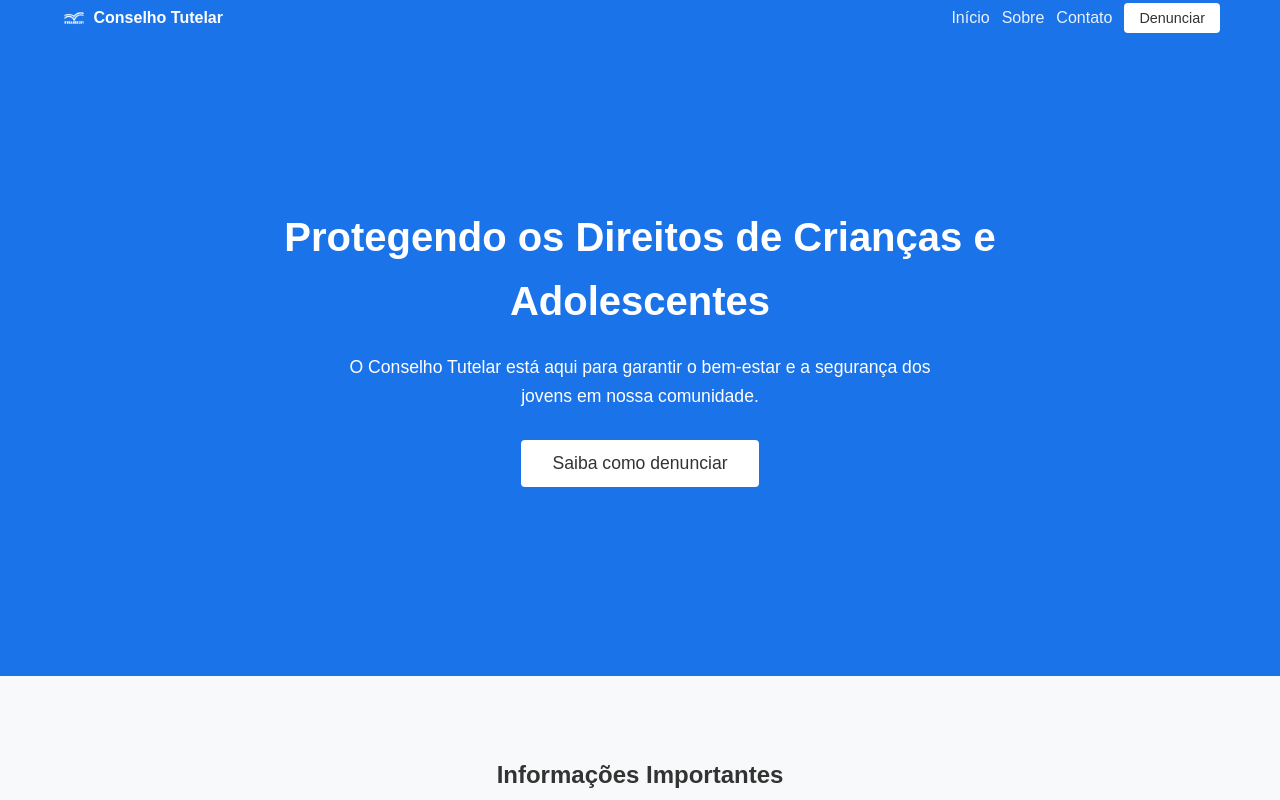
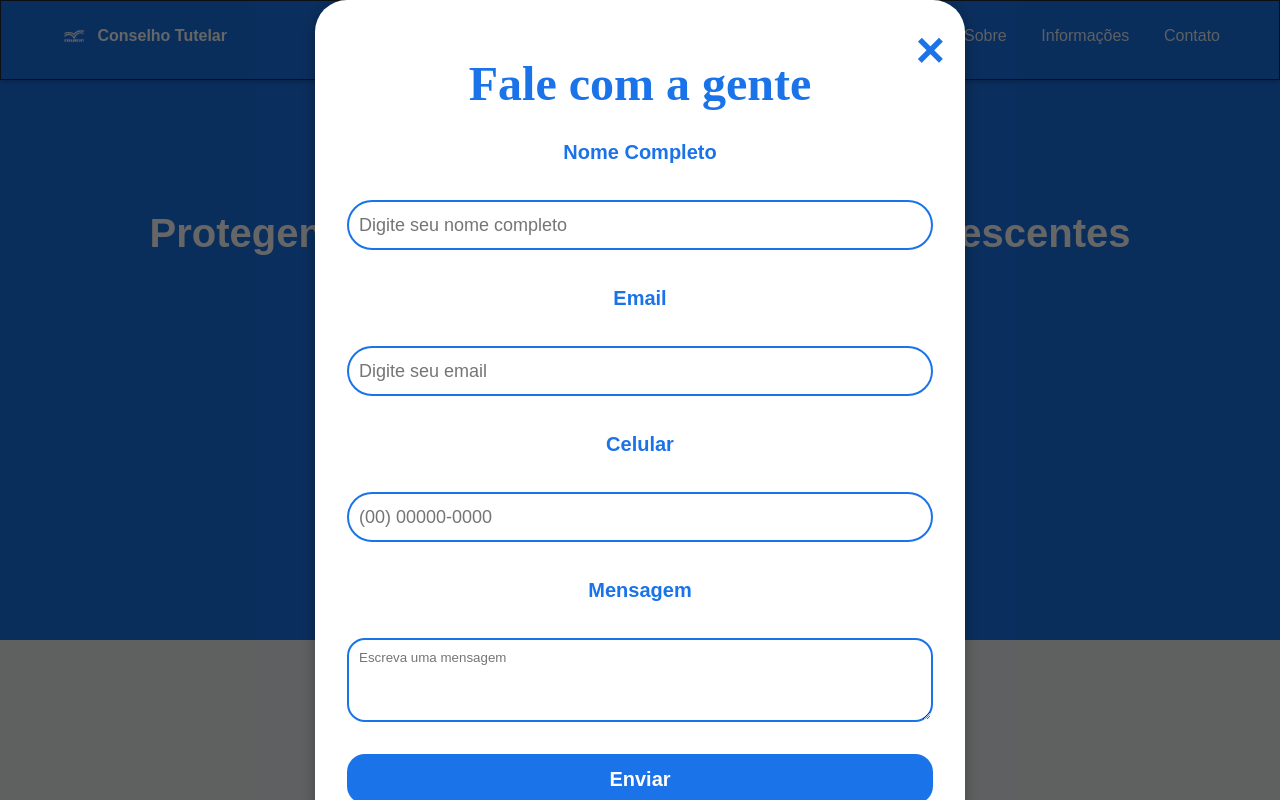
Before and after one commit to vieiradg/Extensao_Conselho_Tutelar, a plain HTML site: page index.html in a window 1280 px wide. Both pictures are taken after a click on the button "Saiba como denunciar". Shown: the top 800 px of the page. Drawn offline with Linux system fonts and the light colour scheme.

Commit message:
att
atualização geral do codico

```diff
--- a/index.html
+++ b/index.html
@@ -3,22 +3,25 @@
 <head>
   <meta charset="UTF-8" />
   <meta name="viewport" content="width=device-width, initial-scale=1.0" />
+  <meta http-equiv="X-UA-Compatible" content="IE=edge" />
+  <meta name="description" content="Site oficial do Conselho Tutelar, oferecendo informações e formas de contato para proteção de crianças e adolescentes." />
+  <link rel="stylesheet" href="style.css" />
   <title>Conselho Tutelar</title>
-  <link rel="stylesheet" href="style.css" />
 </head>
 <body>
 
-  <header>
+  <header id="inicio">
     <div class="container">
       <div class="logo">
-        <img src= "assets/logo.png" alt= "Conselho Tutelar" height="30" />
-        <strong>Conselho Tutelar</strong>
+        <a href="#inicio">
+          <img src= "assets/logo.png" alt= "Conselho Tutelar" height="30" />
+          <strong>Conselho Tutelar</strong>
+        </a>
       </div>
       <nav>
-        <a href="#">Início</a>
-        <a href="#">Sobre</a>
-        <a href="#">Contato</a>
-        <button class="btn-white">Denunciar</button>
+        <a href="#sobre">Sobre</a>
+        <a href="#informacoes">Informações</a>
+        <a href="#contato">Contato</a>
       </nav>
     </div>
   </header>
@@ -27,11 +30,39 @@
     <div class="container center">
       <h1>Protegendo os Direitos de Crianças e Adolescentes</h1>
       <p>O Conselho Tutelar está aqui para garantir o bem-estar e a segurança dos jovens em nossa comunidade.</p>
-      <button class="btn-blue">Saiba como denunciar</button>
+      <button class="open-modal btn-blue" data-modal="modal1">Saiba como denunciar</button>
+      <div id="modal1" class="modal">
+        <div class="modal-content">
+          <span class="close">&times;</span>
+          <h2>Fale com a gente</h2>
+          <form class="modal-form">
+            <label for="nome">Nome Completo</label>
+            <input type="text" id="nome" name="nome" placeholder="Digite seu nome completo" required>
+
+            <label for="email">Email</label>
+            <input type="email" id="email" name="email" placeholder="Digite seu email" required>
+
+            <label for="celular">Celular</label>
+            <input type="tel" id="celular" name="celular" placeholder="(00) 00000-0000" required>
+
+            <label for="mensagem">Mensagem</label>
+            <textarea id="mensagem" name="mensagem" rows="4" placeholder="Escreva uma mensagem" required></textarea>
+
+            <button type="submit">Enviar</button>
+          </form>
+        </div>
+      </div>
     </div>
   </section>
 
-  <section class="info">
+  <section id="sobre" class="sobre">
+    <div class="container center">
+      <h2>Sobre o Conselho Tutelar</h2>
+      <p>O Conselho Tutelar é um órgão permanente e autônomo, não jurisdicional, encarregado pela sociedade de zelar pelo cumprimento dos direitos da criança e do adolescente. Nosso objetivo é garantir que todas as crianças e adolescentes tenham seus direitos respeitados e possam crescer em um ambiente seguro e saudável.</p>
+    </div>
+  </section>
+
+  <section id="informacoes" class="info">
     <div class="container">
       <h2>Informações Importantes</h2>
       <div class="cards">
@@ -57,14 +88,7 @@
     </div>
   </section>
 
-  <section class="sobre">
-    <div class="container center">
-      <h2>Sobre o Conselho Tutelar</h2>
-      <p>O Conselho Tutelar é um órgão permanente e autônomo, não jurisdicional, encarregado pela sociedade de zelar pelo cumprimento dos direitos da criança e do adolescente. Nosso objetivo é garantir que todas as crianças e adolescentes tenham seus direitos respeitados e possam crescer em um ambiente seguro e saudável.</p>
-    </div>
-  </section>
-
-  <section class="contato">
+  <section id="contato" class="contato">
     <div class="container center">
       <h2>Entre em Contato</h2>
       <div class="contato-box">
@@ -80,17 +104,17 @@
       <div class="col">
         <h4>Links Úteis</h4>
         <ul>
-          <li><a href="#">Estatuto da Criança e do Adolescente</a></li>
-          <li><a href="#">Direitos da Criança e do Adolescente</a></li>
-          <li><a href="#">Como Denunciar</a></li>
+          <li><a href="https://www.gov.br/mdh/pt-br/navegue-por-temas/crianca-e-adolescente/publicacoes/eca_mdhc_2024.pdf" target="_blank">Estatuto da Criança e do Adolescente</a></li>
+          <li><a href="https://www.planalto.gov.br/ccivil_03/leis/l8069.htm" target="_blank">Direitos da Criança e do Adolescente</a></li>
+          <li><p target="_blank" class="open-modal" data-modal="modal1">Como Denunciar</p></li>
         </ul>
       </div>
       <div class="col">
         <h4>Menu</h4>
         <ul>
-          <li><a href="#">Início</a></li>
-          <li><a href="#">Sobre</a></li>
-          <li><a href="#">Contato</a></li>
+          <li><a href="#inicio">Início</a></li>
+          <li><a href="#sobre">Sobre</a></li>
+          <li><a href="#contato">Contato</a></li>
         </ul>
       </div>
       <div class="col">
@@ -100,7 +124,7 @@
       <p>Gustavo Marques</p>
       <p>Miguel Ângelo</p>
       <p>Nicolly Almeida</p>
-      <p>Davi Barbosa<p>
+      <p>Davi Barbosa</p>
       <p>Oséias</p>
       </div>
     </div>
@@ -109,6 +133,6 @@
       © 2025 Desenvolvido por alunos da Unisselvi. Todos os direitos reservados
     </div>
   </footer>
-
+  <script src="js/script.js"></script>
 </body>
 </html>
--- /dev/null
+++ b/js/script.js
@@ -0,0 +1,35 @@
+// Abrir modal
+const openModalButtons = document.querySelectorAll('.open-modal');
+const closeButtons = document.querySelectorAll('.close');
+
+openModalButtons.forEach(btn => {
+  btn.addEventListener('click', e => {
+    e.preventDefault();
+    const modalId = btn.getAttribute('data-modal');
+    document.getElementById(modalId).style.display = 'flex';
+  });
+});
+
+// Fechar modal
+closeButtons.forEach(btn => {
+  btn.addEventListener('click', () => {
+    btn.closest('.modal').style.display = 'none';
+  });
+});
+
+// Fechar clicando fora do conteúdo
+window.addEventListener('click', e => {
+  if (e.target.classList.contains('modal')) {
+    e.target.style.display = 'none';
+  }
+});
+
+// Fechar modal ao pressionar "Esc"
+window.addEventListener('keydown', e => {
+  if (e.key === 'Escape') {
+    const openModal = document.querySelector('.modal[style="display: flex;"]');
+    if (openModal) {
+      openModal.style.display = 'none';
+    }
+  }
+});
--- a/style.css
+++ b/style.css
@@ -1,9 +1,10 @@
 /* Reset e estilos globais */
-* {
+*, a {
     margin: 0;
     padding: 0;
     box-sizing: border-box;
     font-family: 'Arial', sans-serif;
+    text-decoration: none;
   }
 
   body {
@@ -26,20 +27,24 @@
     background-color: #1a73e8;
     box-shadow: 0 2px 4px rgba(0,0,0,0.2);
     padding: 3px 0;
-    width: 100%;
-    z-index: 1000;
+    width: 100vw;
+    z-index: 1;
+    border: #1F2937 1px solid;
+    position: fixed;
+    height: 10vh;
   }
 
   header .container {
     display: flex;
     justify-content: space-between;
     align-items: center;
+    width: 100%;
   }
 
-  .logo {
+  .logo a {
     display: flex;
     align-items: center;
-    gap: 6px;
+    gap: 10px;
   }
 
   .logo img {
@@ -53,8 +58,11 @@
 
   nav {
     display: flex;
+    justify-content: space-between;
     align-items: center;
     gap: 12px;
+    height: 8vh;
+    width: 20vw;
   }
 
   nav a {
@@ -126,7 +134,7 @@
   .hero h1 {
     font-size: 2.5rem;
     margin-bottom: 20px;
-    max-width: 800px;
+    max-width: 1300px;
     margin-left: auto;
     margin-right: auto;
   }
@@ -194,7 +202,7 @@
   }
 
   .card .subtitle {
-    color: #666;
+    color: #667;
     font-weight: 500;
     margin-bottom: 15px;
   }
@@ -220,7 +228,7 @@
   .sobre p {
     max-width: 800px;
     margin: 0 auto;
-    color: #666;
+    color: #667;
     line-height: 1.8;
     background-color: #eef0f2;
   }
@@ -278,8 +286,8 @@
     margin-bottom: 10px;
   }
 
-  .col a {
-    color: #666;
+  .col, .col a {
+    color: #667;
     text-decoration: none;
     opacity: 0.8;
     transition: opacity 0.3s ease;
@@ -294,7 +302,7 @@
     border-top: 1px solid rgba(0,0,0,0.1);
     padding: 20px 0;
     font-size: 0.9rem;
-    color: #666;
+    color: #667;
   }
 
   /* Responsividade */
@@ -325,3 +333,104 @@
       text-align: center;
     }
   }
+
+
+/* Modal */
+  .modal {
+    display: none;
+    position: fixed;
+    z-index: 100;
+    left: 0;
+    top: 0;
+    width: 100%;
+    height: 100%;
+    overflow: auto;
+    background-color: rgba(0,0,0,0.6);
+    justify-content: center;
+    align-items: center;
+}
+
+.modal-content {
+    background-color: #FFFFFF;
+    margin: auto;
+    padding: 2rem;
+    border-radius: 2rem;
+    width: 650px;
+    height: 850px;
+    box-shadow: 0 5px 15px rgba(0,0,0,0.3);
+    color: #1F2937;
+    position: relative;
+    display: flex;
+    flex-direction: column;
+    justify-content: space-evenly;
+    align-items: left;
+}
+
+.modal-content h2 {
+    font-family: Poppins;
+    font-weight: 600;
+    font-size: 3rem;
+    color: #1a73e8;
+}
+
+.modal-form {
+    width: 100%;
+    display: flex;
+    flex-direction: column;
+    justify-content: space-between;
+    align-items: left;
+    gap: 2rem;
+}
+
+.modal-form label {
+    font-size: 20px;
+    font-weight: 600;
+    color: #1a73e8;
+}
+
+.modal-form input {
+    width: 100%;
+    height: 50px;
+    border-radius: 1.8rem;
+    border: 2px solid #1a73e8;
+    padding-left: 10px;
+    font-size: 18px;
+    font-weight: 400;
+}
+
+.modal-form textarea {
+    padding: 10px;
+    border: 2px solid #1a73e8;
+    border-radius: 18px;
+}
+
+.modal-form button {
+    width: 100%;
+    height: 50px;
+    background-color: #1a73e8;
+    border-radius: 18px;
+    border: none;
+    color: #FFFFFF;
+    font-size: 20px;
+    font-weight: 600;
+    cursor: pointer;
+    transition: background-color 0.3s ease;
+}
+
+.modal-form button:hover {
+    background-color: #1F2937;
+}
+
+.modal-content .close {
+    color: #1a73e8;
+    position: absolute;
+    top: 10px;
+    right: 20px;
+    font-size: 50px;
+    font-weight: bold;
+    cursor: pointer;
+}
+
+.modal-content .close:hover {
+    color: #1F2937;
+}
```
